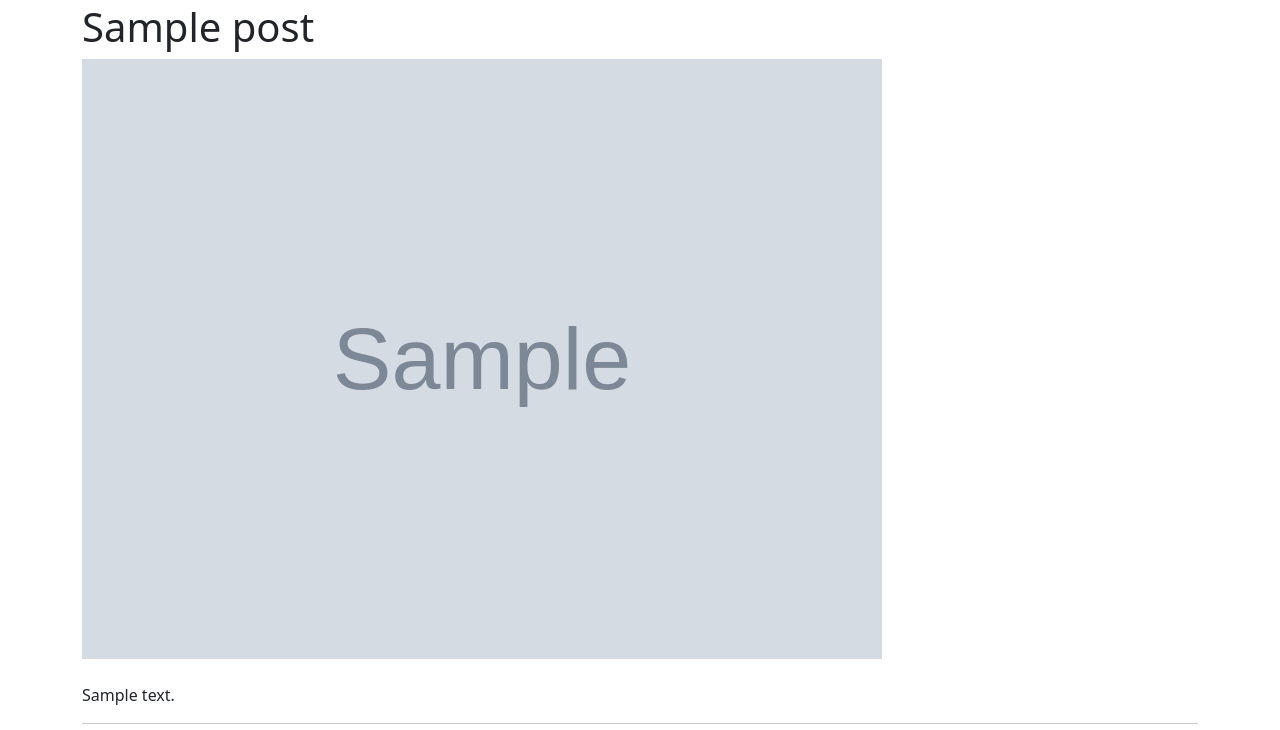
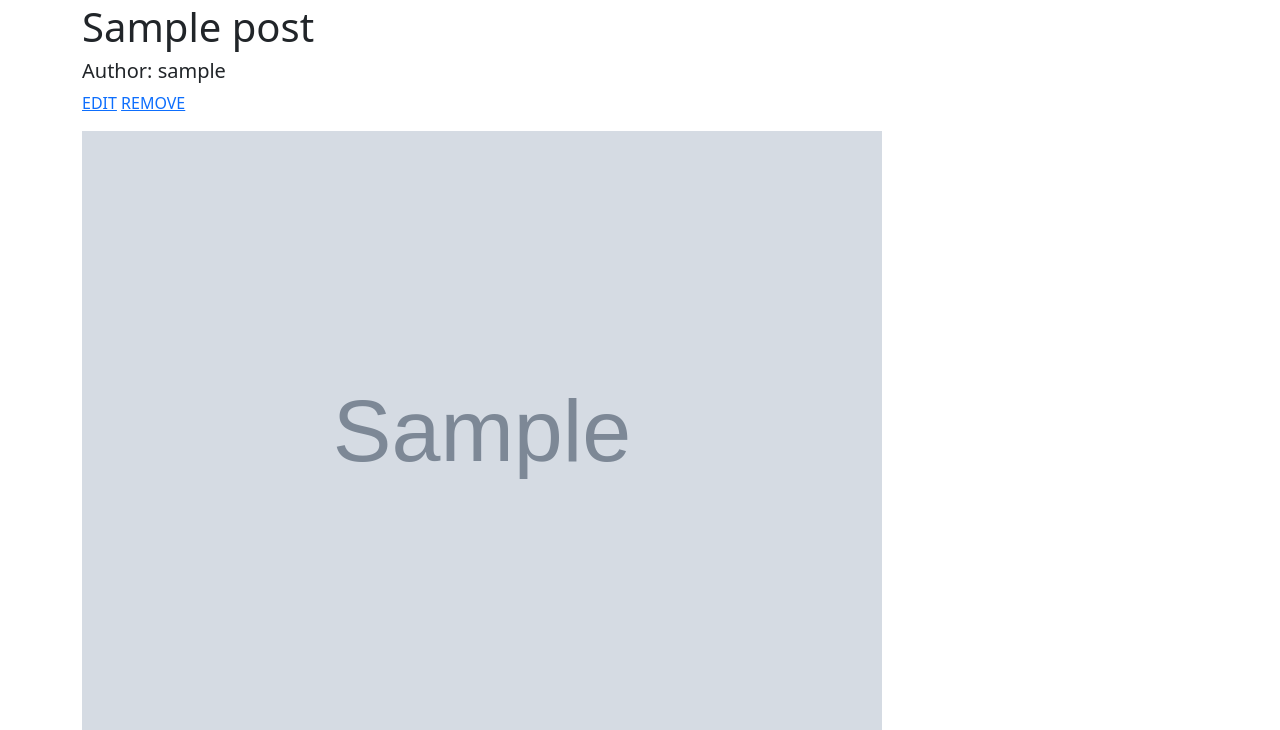
Before and after one commit to fullwaffle/blog, a Django app: a page that uses blog_project/blog_app/templates/blog_app/post_detail.html in a window 1280 px wide. Shown: the part 53-783 px from the top of the page. Run offline with Django 5.2, Linux system fonts and the light colour scheme; a user stored in the database is signed in; tables that the repository leaves empty hold one stand-in row (values such as "Sample post"); grey boxes marked "Sample" are stand-in pictures; some libraries are stand-ins or nearby versions.

Commit message:
added post creation

```diff
--- a/blog_project/blog_app/forms.py
+++ b/blog_project/blog_app/forms.py
@@ -7,6 +7,7 @@ class PostCreateUpdateForm(ModelForm):
     class Meta:
         model = Post
         fields = "__all__"
+        exclude = ["author", "slug"]
 
 
 class CommentCreateUpdateForm(ModelForm):
--- a/blog_project/blog_app/models.py
+++ b/blog_project/blog_app/models.py
@@ -15,7 +15,7 @@ class Post(models.Model):
     content = models.TextField()
     created_on = models.DateField(auto_now_add=True)
     author = models.ForeignKey(User, on_delete=models.CASCADE, related_name="posts")
-    img = models.ImageField(upload_to='image')
+    img = models.ImageField(upload_to="image")
 
     def __str__(self):
         return self.title
@@ -24,6 +24,7 @@ class Post(models.Model):
         if not self.slug:
             self.slug = slugify(self.title)
         return super().save(*args, **kwargs)
+
 
 class Comment(models.Model):
     class Meta:
--- a/blog_project/blog_app/templates/blog_app/post_detail.html
+++ b/blog_project/blog_app/templates/blog_app/post_detail.html
@@ -2,6 +2,13 @@
 
 {% block body %}
 <h1>{{ object.title }}</h1>
+<h5>Author: {{ object.author }}</h5>
+{% if request.user.id == object.author.id %}
+    <p>
+        <a href="">EDIT</a>
+        <a href="">REMOVE</a>
+    </p>
+{% endif %}
 <img src="{{ object.img.url }}" width="800px">
 <br>
 <br>
--- a/blog_project/blog_app/urls.py
+++ b/blog_project/blog_app/urls.py
@@ -1,10 +1,11 @@
 from django.urls import path
 
-from .views import PostListView, PostDetailView
+from .views import PostListView, PostDetailView, PostCreate
 
 app_name = "blog_app"
 
 urlpatterns = [
     path("", PostListView.as_view(), name="post-list"),
+    path("posts/create/", PostCreate.as_view(), name="post-create"),
     path("posts/<slug:slug>/", PostDetailView.as_view(), name="post-detail"),
 ]
--- a/blog_project/blog_app/views.py
+++ b/blog_project/blog_app/views.py
@@ -1,5 +1,7 @@
-from django.views.generic import ListView, DetailView
+from django.contrib.auth.mixins import LoginRequiredMixin
+from django.views.generic import ListView, DetailView, CreateView
 
+from .forms import PostCreateUpdateForm
 from .models import Post
 
 
@@ -15,3 +17,14 @@ class PostDetailView(DetailView):
         context["comments"] = self.object.comments.all()
 
         return context
+
+
+class PostCreate(LoginRequiredMixin, CreateView):
+    model = Post
+    form_class = PostCreateUpdateForm
+    template_name = "blog_app/post_create.html"
+    success_url = "/"
+
+    def form_valid(self, form):
+        form.instance.author = self.request.user
+        return super().form_valid(form)
```
Also changed, not shown: blog_project/blog_app/templates/blog_app/post_create.html (added, +9 -0 lines), blog_project/blog_app/templates/blog_app/post_list.html (+6 -1 lines), blog_project/blog_app/migrations/0001_initial.py.
